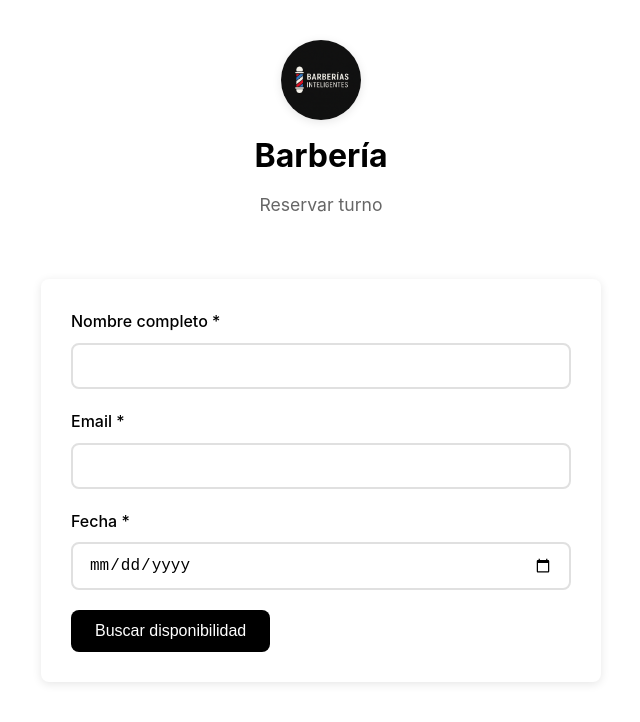
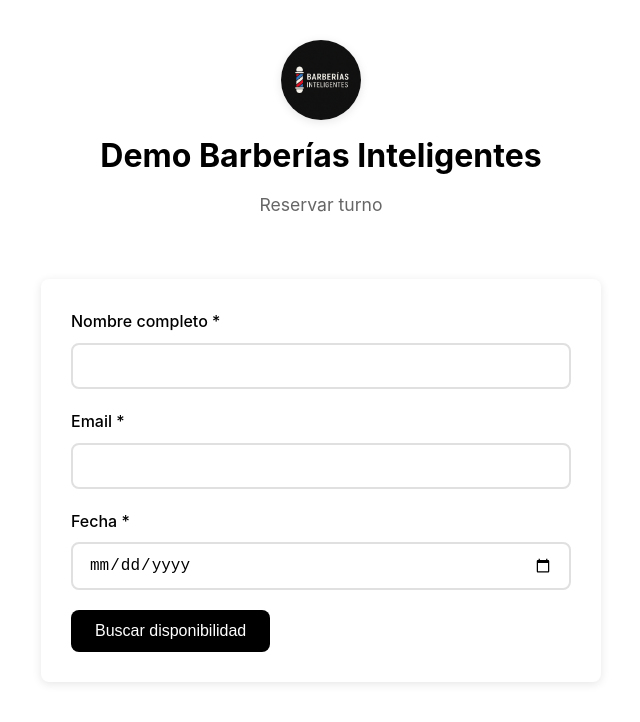
Before and after one commit to ysiverio/reservasBarberia, a website: page index.html in a window 1280 px wide. Shown: the whole page, without its empty margins (319-959 px from the left). Drawn offline with Linux system fonts and the light colour scheme.

Commit message:
cambiando el nombre

```diff
--- a/index.html
+++ b/index.html
@@ -12,7 +12,7 @@
         <header class="header">
             <div class="logo-container">
                 <img src="logo_negro.png" alt="Barbería Logo" class="logo-image">
-                <h1 class="logo-text">Barbería</h1>
+                <h1 class="logo-text">Demo Barberías Inteligentes</h1>
             </div>
             <p class="subtitle">Reservar turno</p>
         </header>
```
